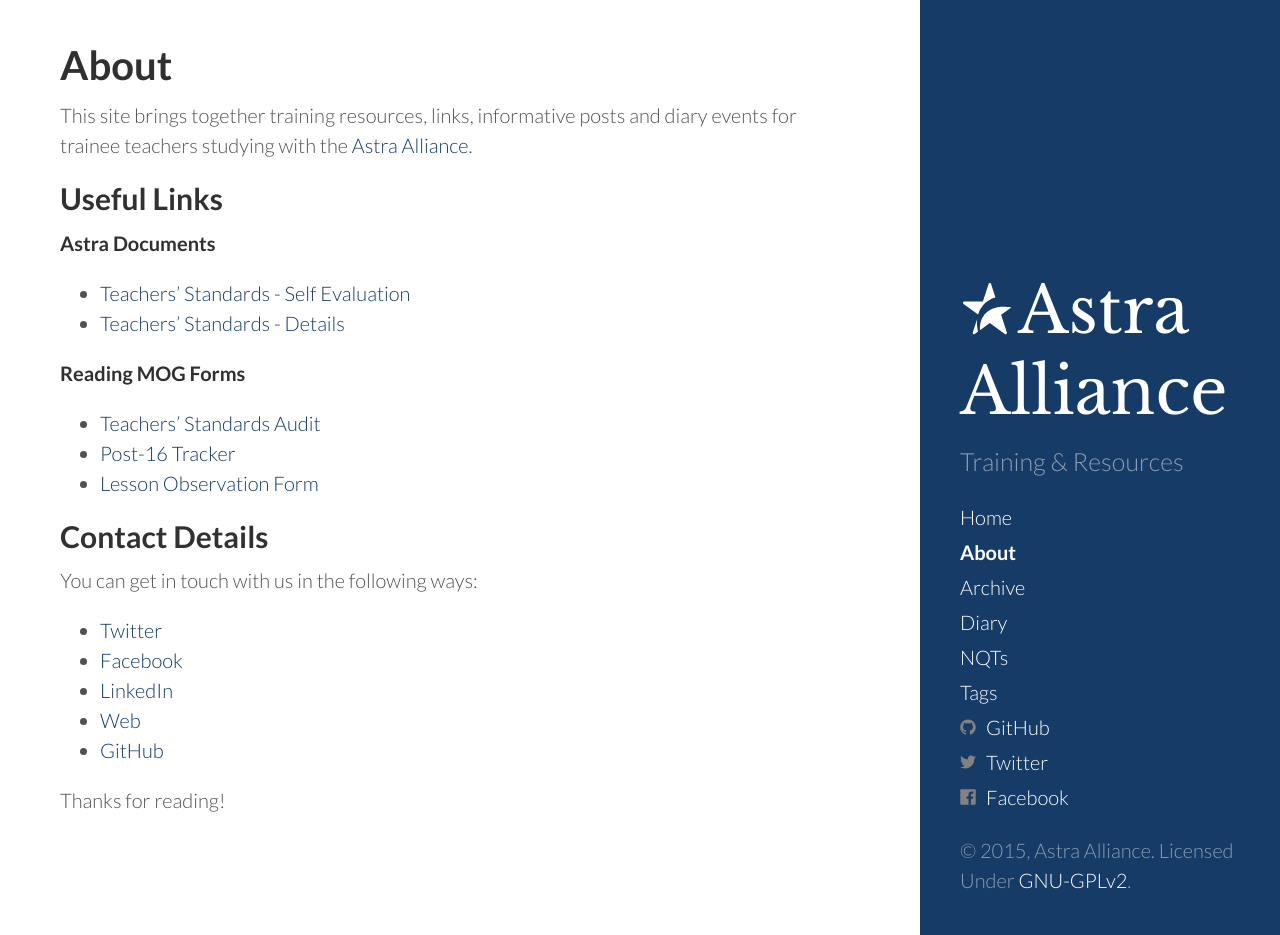
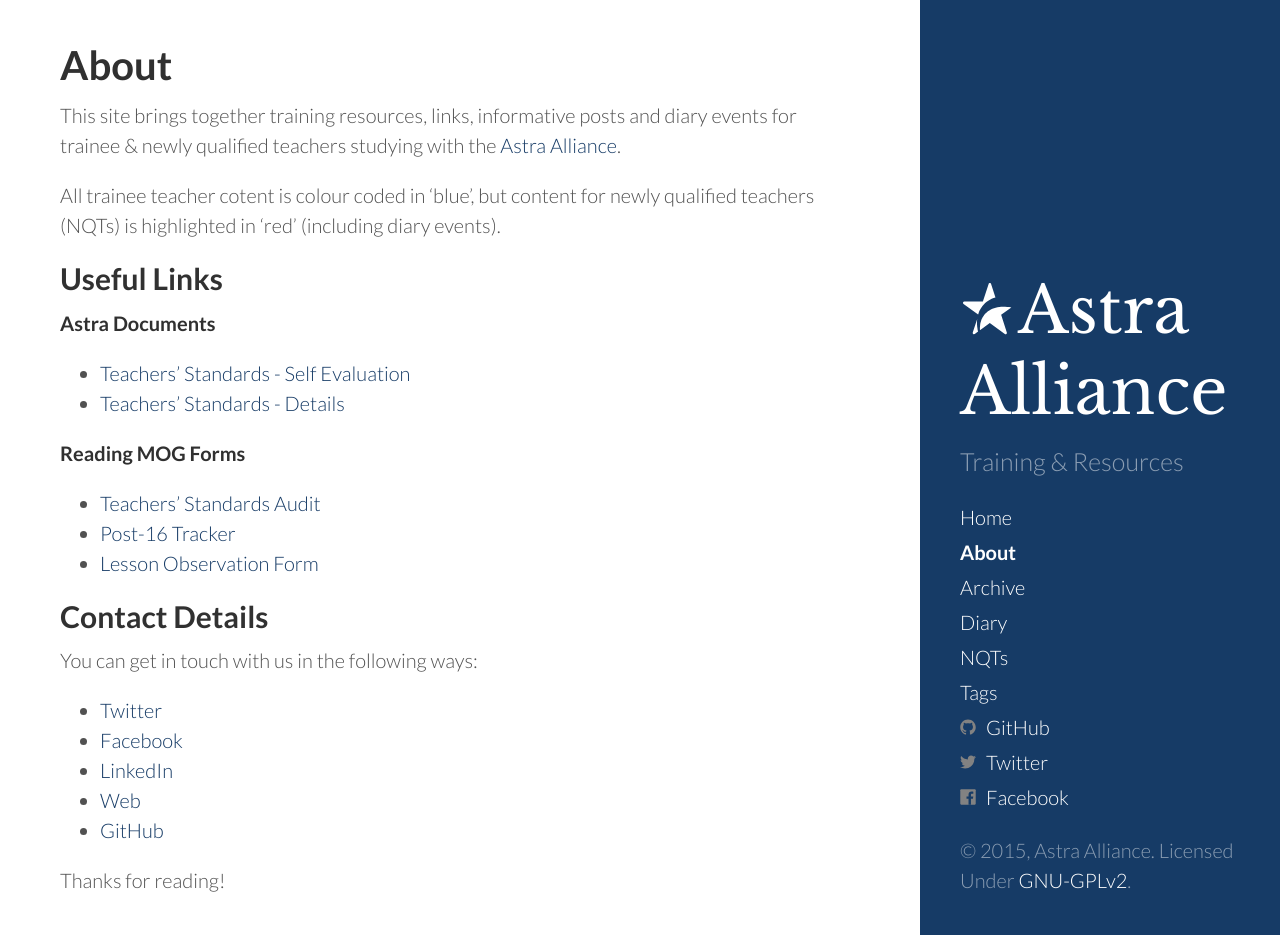
Before and after one commit to Astra-Alliance/astra-alliance.github.io, a Jekyll site: the page built from about.md, in a window 1280 px wide and 935 px high. Built offline with Jekyll 4.4.1, drawn with Linux system fonts in a browser that asks for light colours; Markdown is read by kramdown in place of the engine named in the settings.

Commit message:
NQT Style Update

```diff
--- a/about.md
+++ b/about.md
@@ -4,7 +4,9 @@
 permalink: /about/
 ---
 
-This site brings together training resources, links, informative posts and diary events for trainee teachers studying with the [Astra Alliance](http://www.astra-alliance.com).
+This site brings together training resources, links, informative posts and diary events for trainee & newly qualified teachers studying with the [Astra Alliance](http://www.astra-alliance.com).
+
+All trainee teacher cotent is colour coded in 'blue', but content for newly qualified teachers (NQTs) is highlighted in 'red' (including diary events).
 
 ## Useful Links
 
--- a/index.html
+++ b/index.html
@@ -6,7 +6,11 @@
 <div class="posts">
 	{% for post in paginator.posts %}
 	<div class="post">
+		{% if post.tags contains "nqt" %}
+		<h1 class="post-title nqt">
+		{% else %}
 		<h1 class="post-title">
+		{% endif %}
 		  <a href="{{ post.url }}">
 			{{ post.title }}
 		  </a>
--- a/public/css/hyde.scss
+++ b/public/css/hyde.scss
@@ -275,6 +275,11 @@
 .theme-base-astra .related-posts li a:hover {
   color: #163b66;
 }
+
+.theme-base-astra .content .nqt a {
+  color: #E60000;
+}
+
 .theme-base-astra .logo {
 	width: 2.9rem;
 	height: 2.9rem;
```
Also changed, not shown: _posts/2015-09-23-astra-nqt-enhancement-2015-16.md (+1 -1 lines). Lines whose indentation alone changed are shown as unchanged.
